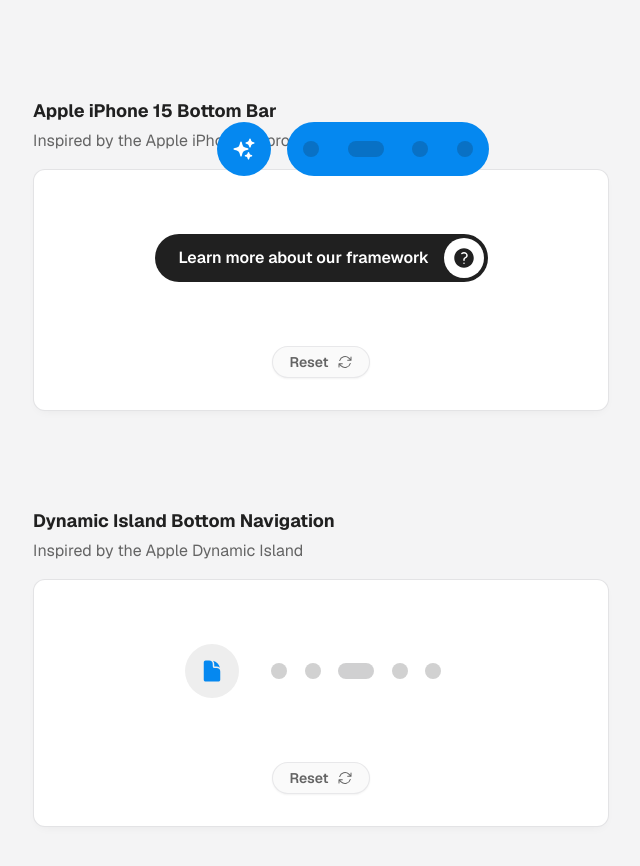
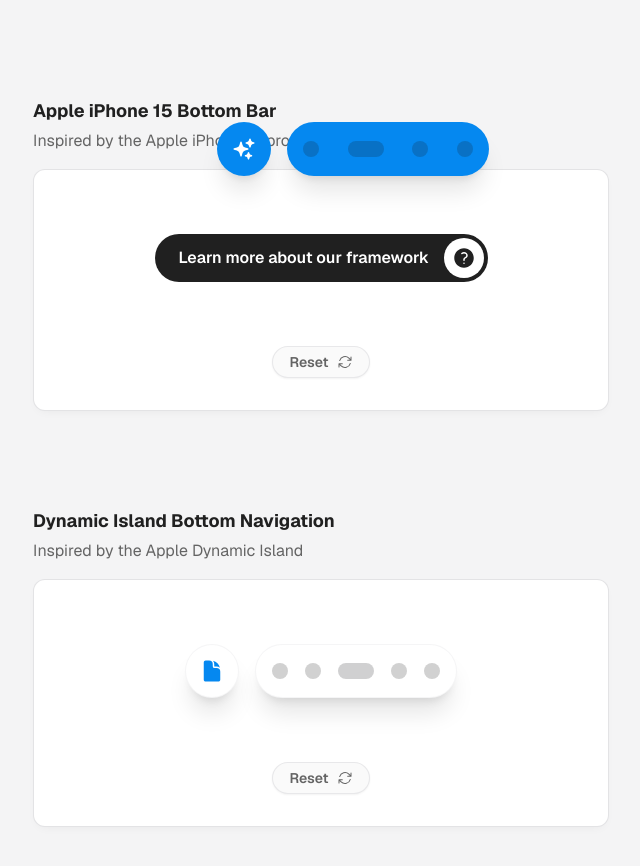
Before and after one commit to tate2301/atipamara, a Next.js app: page /playground in a window 1280 px wide. Shown: the part 600-1466 px from the top of the page, without its empty margins (287-927 px from the left). Built offline with nearby package versions, Linux system fonts and the light colour scheme.

Commit message:
fix: use shadow

```diff
--- a/components/Playground/DynamicIslandPlayground.tsx
+++ b/components/Playground/DynamicIslandPlayground.tsx
@@ -127,7 +127,7 @@
         initial="hidden"
         animate="visible"
         className={cn(
-          "flex h-full items-center justify-between px-4 rounded-full",
+          "flex h-full items-center justify-between px-4 rounded-full shadow-xl",
           props.className,
         )}
       >
@@ -189,8 +189,7 @@
       initial="hidden"
       animate="visible"
       className={cn(
-        "flex relative rounded-full justify-center items-center gap-4 bg-[#eee]",
-        props.className,
+        "flex relative rounded-full justify-center items-center gap-4",
       )}
     >
       <motion.div
@@ -199,7 +198,7 @@
         initial="hidden"
         animate="visible"
         className={cn(
-          "w-[54px] h-[54px] text-[#0588F0] rounded-full z-0 flex items-center justify-center flex-shrink-0 bg-[#eee]",
+          "w-[54px] h-[54px] text-[#0588F0] rounded-full z-0 flex items-center justify-center flex-shrink-0 bg-[#eee] shadow-xl",
           props.className,
         )}
       >
@@ -249,7 +248,12 @@
       title="Dynamic Island Bottom Navigation"
       description="Inspired by the Apple Dynamic Island"
     >
-      <DynamicIsland items={icons} active={active} onClick={onSetActive} />
+      <DynamicIsland
+        items={icons}
+        active={active}
+        onClick={onSetActive}
+        className="bg-white border border-zinc-400/10"
+      />
     </PlaygroundPreview>
   );
 }
```
